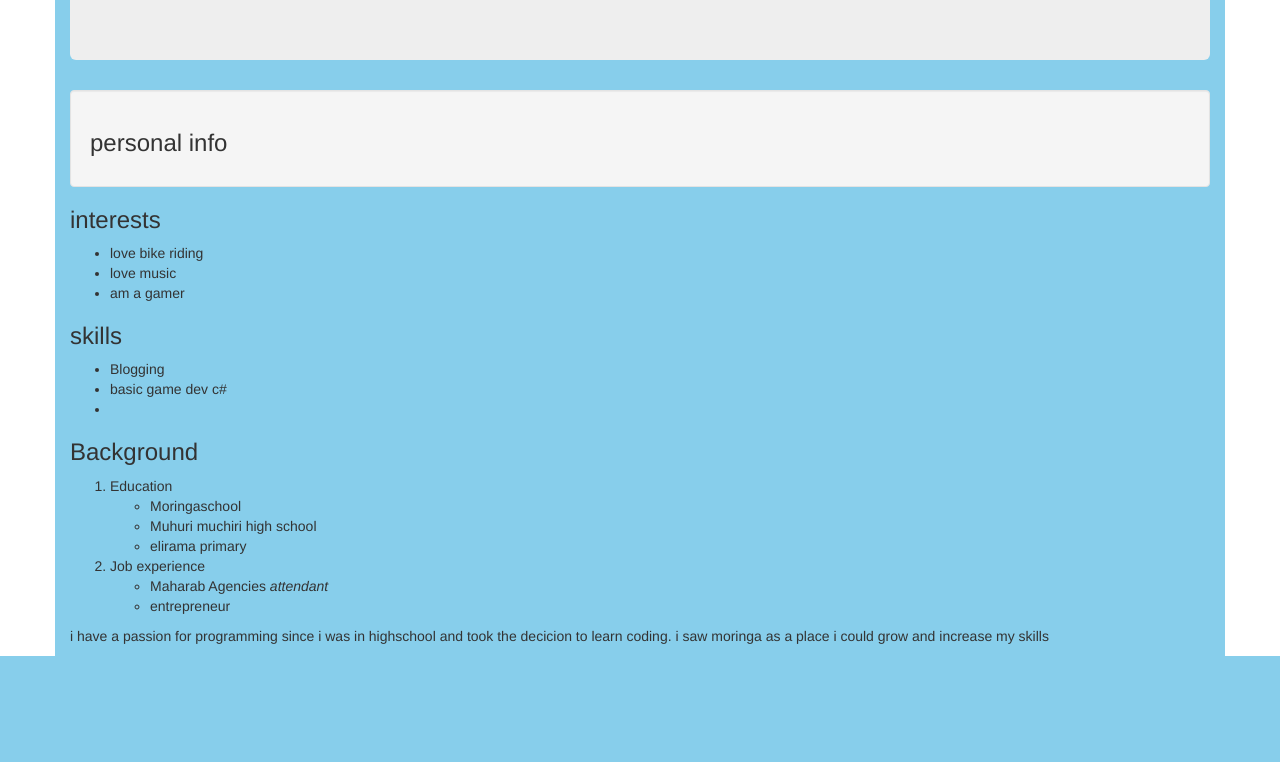
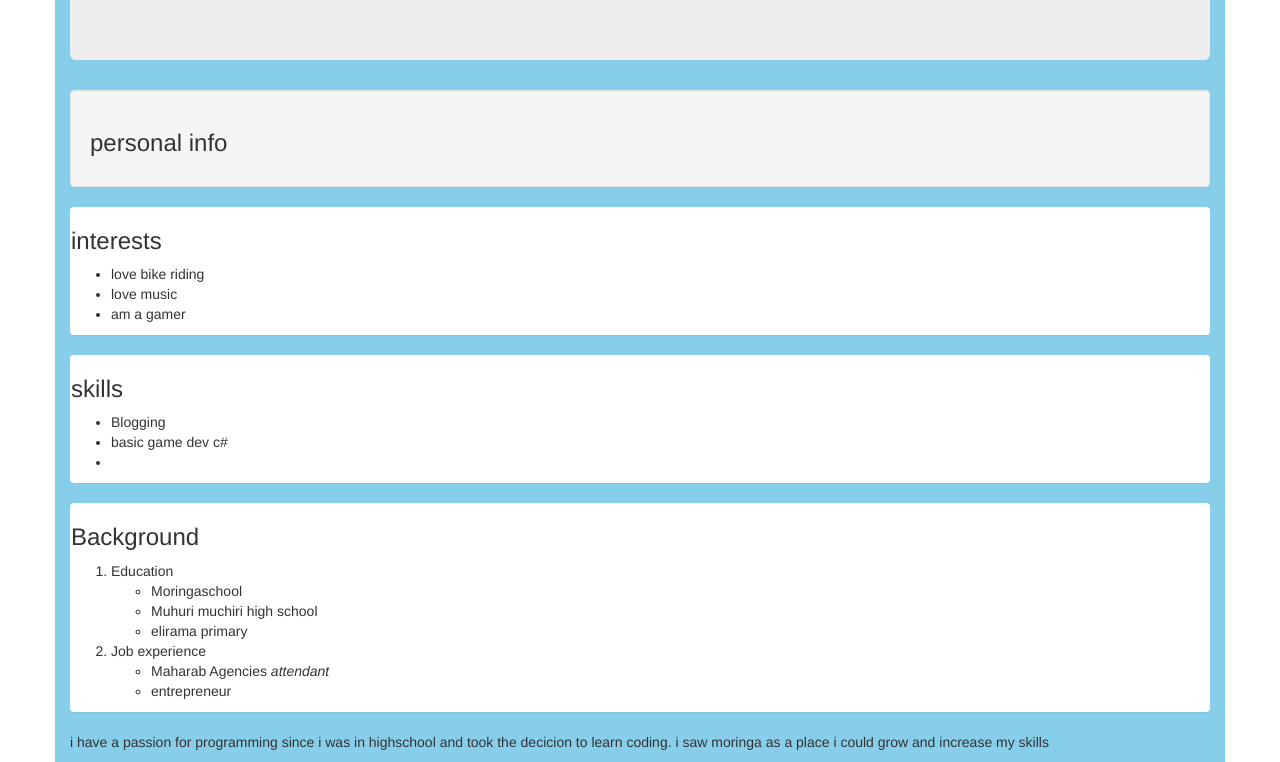
Before and after one commit to DavidNjoroge/DavidNjoroge.github.io, a plain HTML site: page about.html in a window 1280 px wide. Shown: the part 180-942 px from the top of the page. Before the commit the page ends 836 px from the top, so only its background shows below. Drawn offline with Linux system fonts and the light colour scheme.

Commit message:
add readme and fix about page

```diff
--- a/about.html
+++ b/about.html
@@ -22,6 +22,8 @@
       <h3>personal info</h3>
 
     </div>
+    <div class="panel">
+
       <h3>interests</h3>
       <ul>
         <li>love bike riding</li>
@@ -29,12 +31,20 @@
         <li>am a gamer</li>
 
       </ul>
+
+    </div>
+    <div class="panel">
+
       <h3>skills</h3>
       <ul>
         <li>Blogging</li>
         <li>basic game dev c#</li>
         <li></li>
       </ul>
+
+    </div>
+    <div class="panel">
+
       <h3>Background</h3>
       <ol>
         <li>Education</li>
@@ -49,11 +59,13 @@
           <li>entrepreneur</li>
         </ul>
       </ol>
+
+    </div>
     <p>i have a passion for programming since i was in highschool and took the decicion to learn coding. i saw moringa as a place i could grow and increase my skills</p>
 
 
+  </div>
+
 </body>
 
-</div>
-
 </html>
```
Also changed, not shown: index.html (+2 -3 lines), 1 other file. Lines whose indentation alone changed are shown as unchanged.
